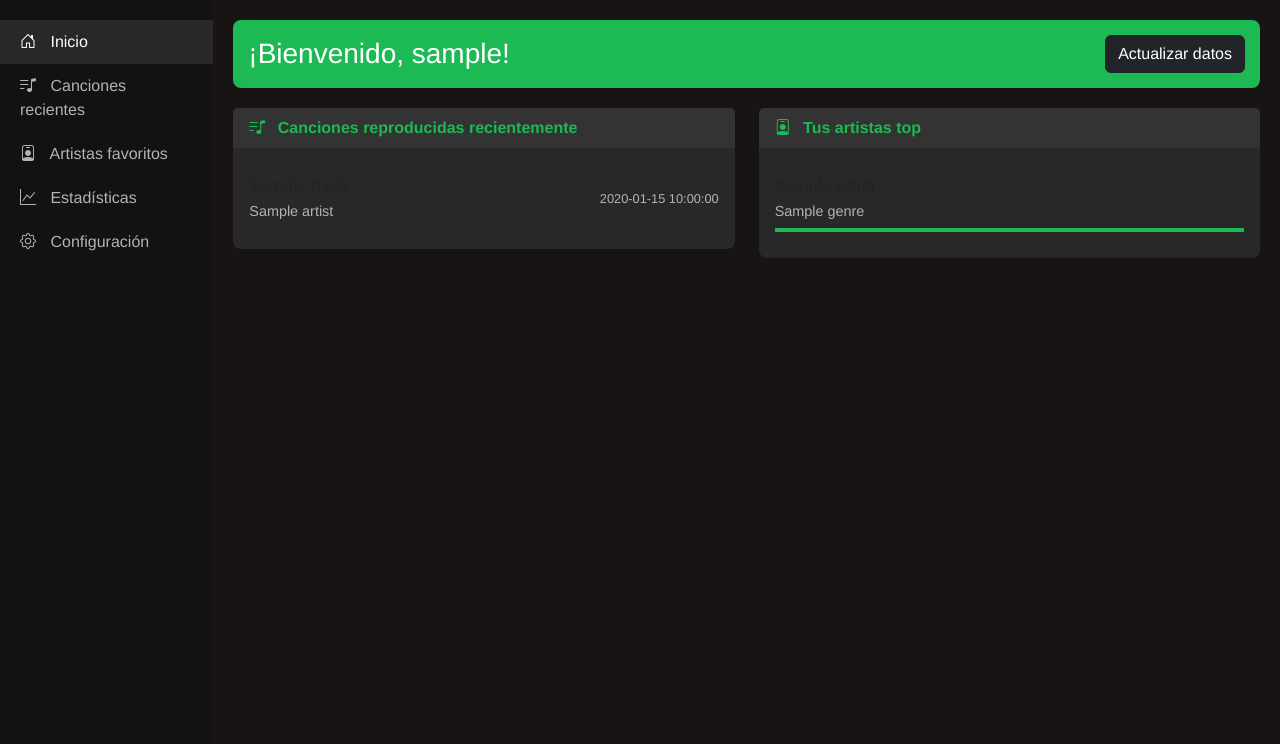
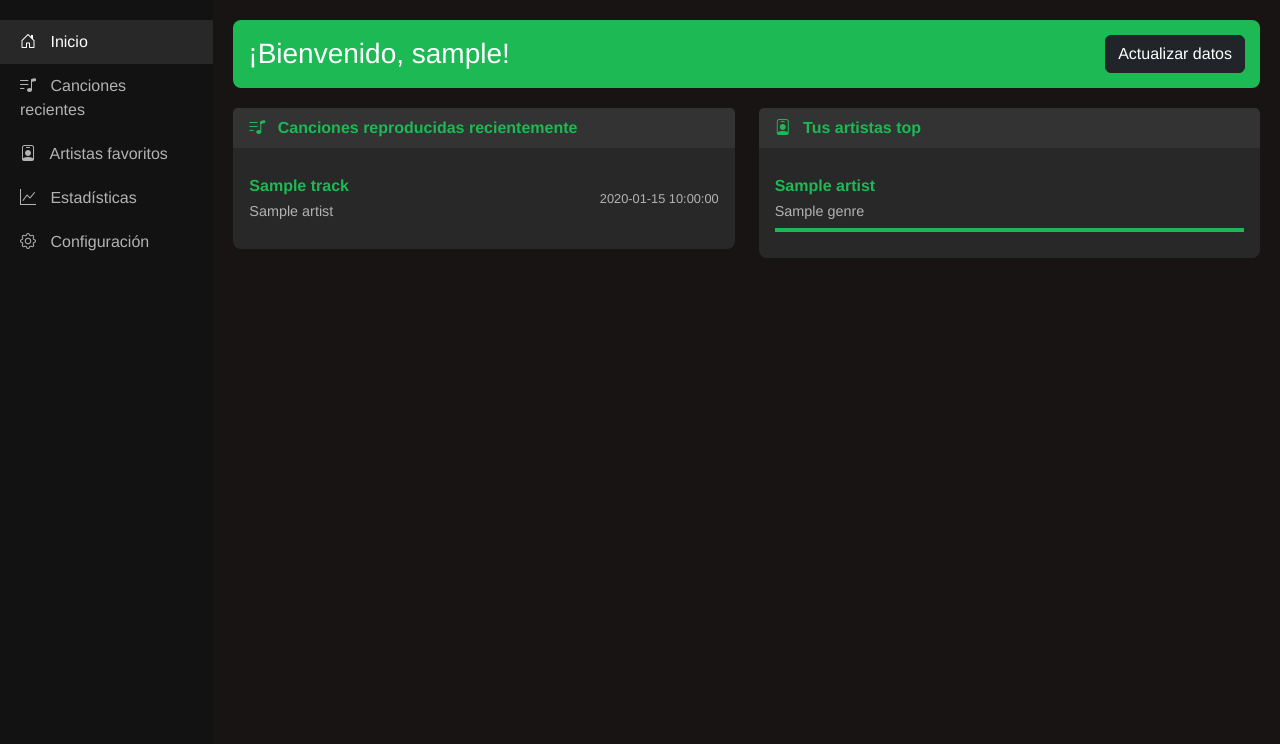
Before and after one commit to ROrodrigp/spotifire, a Flask app: template templates/dashboard/index.html in a window 1280 px wide. Shown: the part 57-801 px from the top of the page. Run offline with Flask 3, Linux system fonts and the light colour scheme; the template is opened without the code that fills it: most values are stand-ins (such as "Sample title", 1, 10 or a date in 2020).

Commit message:
Fixing colors

```diff
--- a/static/css/dashboard.css
+++ b/static/css/dashboard.css
@@ -63,6 +63,7 @@
 .track-title, .artist-name {
     font-weight: bold;
     margin-bottom: 3px;
+    color: #1DB954; /* Cambiado de blanco a verde Spotify */
 }
 
 .track-artist, .artist-genre {
```
